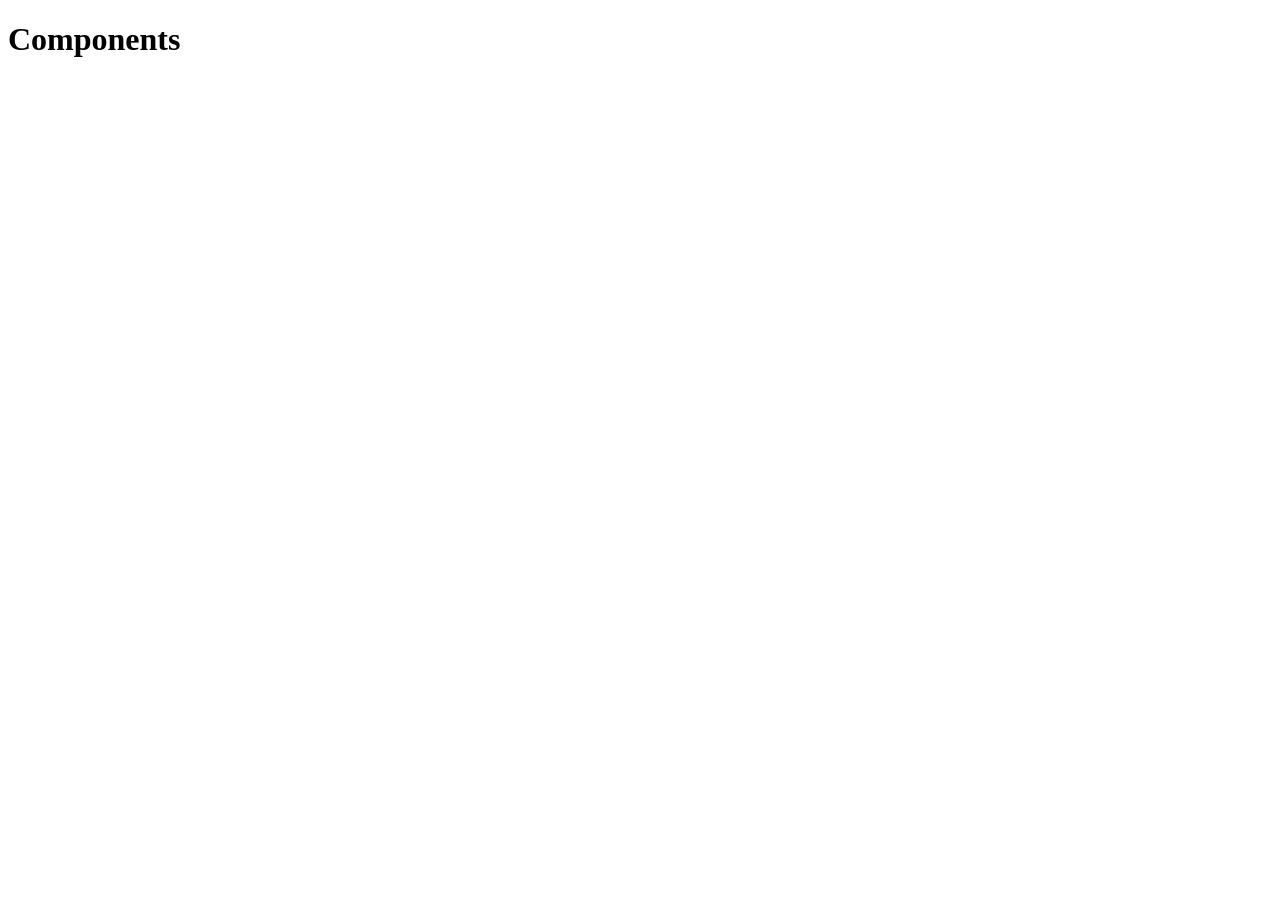
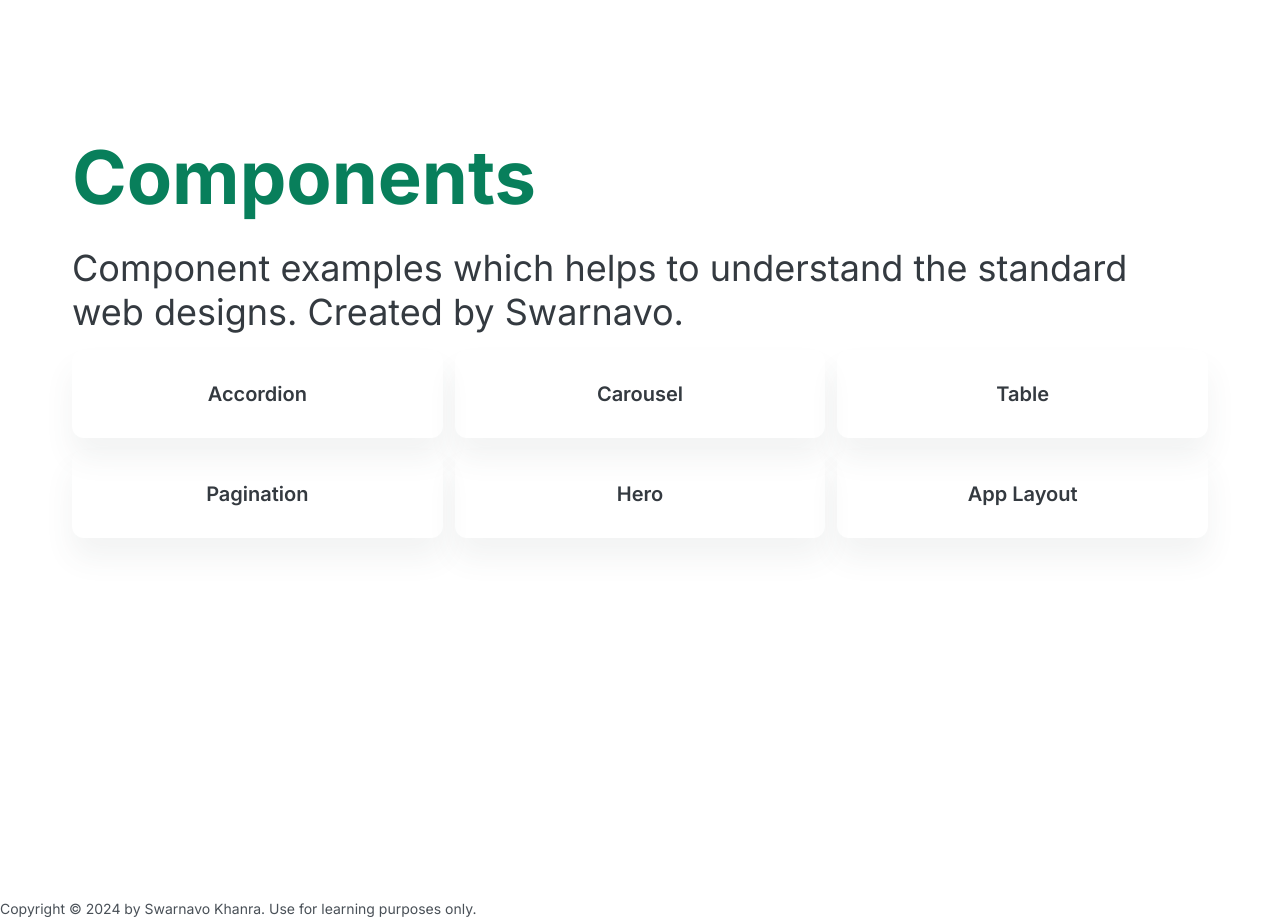
Before and after one commit to HTMLCSS-GodMode/example-components-site, a plain HTML site: page index.html in a window 1280 px wide. Shown: the top 920 px of the page. Before the commit the page ends 800 px from the top, so only its background shows below. Drawn offline with Linux system fonts and the light colour scheme.

Commit message:
updated view and navigation

```diff
--- a/index.html
+++ b/index.html
@@ -3,9 +3,35 @@
   <head>
     <meta charset="UTF-8" />
     <meta name="viewport" content="width=device-width, initial-scale=1.0" />
+    <link rel="preconnect" href="https://fonts.googleapis.com" />
+    <link rel="preconnect" href="https://fonts.gstatic.com" crossorigin />
+    <link
+      href="https://fonts.googleapis.com/css2?family=Inter:ital,opsz,wght@0,14..32,100..900;1,14..32,100..900&display=swap"
+      rel="stylesheet"
+    />
+    <link rel="stylesheet" href="styles.css" />
     <title>Example Components</title>
   </head>
   <body>
-    <h1>Components</h1>
+    <section class="container">
+      <div class="main">
+        <h1 class="main-header">Components</h1>
+        <p class="main-text">
+          Component examples which helps to understand the standard web designs.
+          Created by Swarnavo.
+        </p>
+        <section class="components">
+          <a class="btn" href="./01-accordion.html">Accordion</a>
+          <a class="btn" href="./02-carousel.html">Carousel</a>
+          <a class="btn" href="./03-table.html">Table</a>
+          <a class="btn" href="./04-pagination.html">Pagination</a>
+          <a class="btn" href="./05-hero.html">Hero</a>
+          <a class="btn" href="./06-app-layout.html">App Layout</a>
+        </section>
+      </div>
+    </section>
+    <footer>
+      Copyright &copy; 2024 by Swarnavo Khanra. Use for learning purposes only.
+    </footer>
   </body>
 </html>
--- /dev/null
+++ b/styles.css
@@ -0,0 +1,81 @@
+/*
+SPACING SYSTEM (px)
+2 / 4 / 8 / 12 / 16 / 24 / 32 / 48 / 64 / 80 / 96 / 128
+
+FONT SIZE SYSTEM (px)
+10 / 12 / 14 / 16 / 18 / 20 / 24 / 30 / 36 / 44 / 52 / 62 / 74 / 86 / 98
+*/
+
+/*
+MAIN COLOR: #087f5b
+GREY: #343a40
+
+*/
+
+* {
+  margin: 0;
+  padding: 0;
+  box-sizing: border-box;
+}
+
+body {
+  font-family: "Inter", sans-serif;
+  color: #343a40;
+  border-bottom: 10px solid #087f5b;
+}
+
+.container {
+  height: 100vh;
+}
+
+.main {
+  width: 1200px;
+  margin: 100px auto;
+  padding: 32px;
+}
+
+.main .main-header {
+  font-size: 74px;
+  font-weight: 700;
+  color: #087f5b;
+  margin-bottom: 24px;
+}
+
+.main-text {
+  font-size: 36px;
+  margin-bottom: 16px;
+}
+
+.components {
+  display: grid;
+  grid-template-columns: repeat(3, 1fr);
+  /* background-color: yellowgreen; */
+  align-items: center;
+  column-gap: 12px;
+  row-gap: 12px;
+}
+
+.btn:link,
+.btn:visited {
+  font-size: 20px;
+  font-weight: 600;
+  color: #343a40;
+  box-shadow: 0 20px 30px 0 rgba(73, 80, 87, 0.07);
+  border-radius: 12px;
+  text-decoration: none;
+  padding: 32px;
+  text-align: center;
+  transition: all 0.3s;
+}
+
+.btn:hover,
+.btn:active {
+  background-color: #cee5de;
+  color: #087f5b;
+}
+
+footer {
+  margin-bottom: 48px;
+  font-size: 14px;
+  color: #495057;
+}
```
